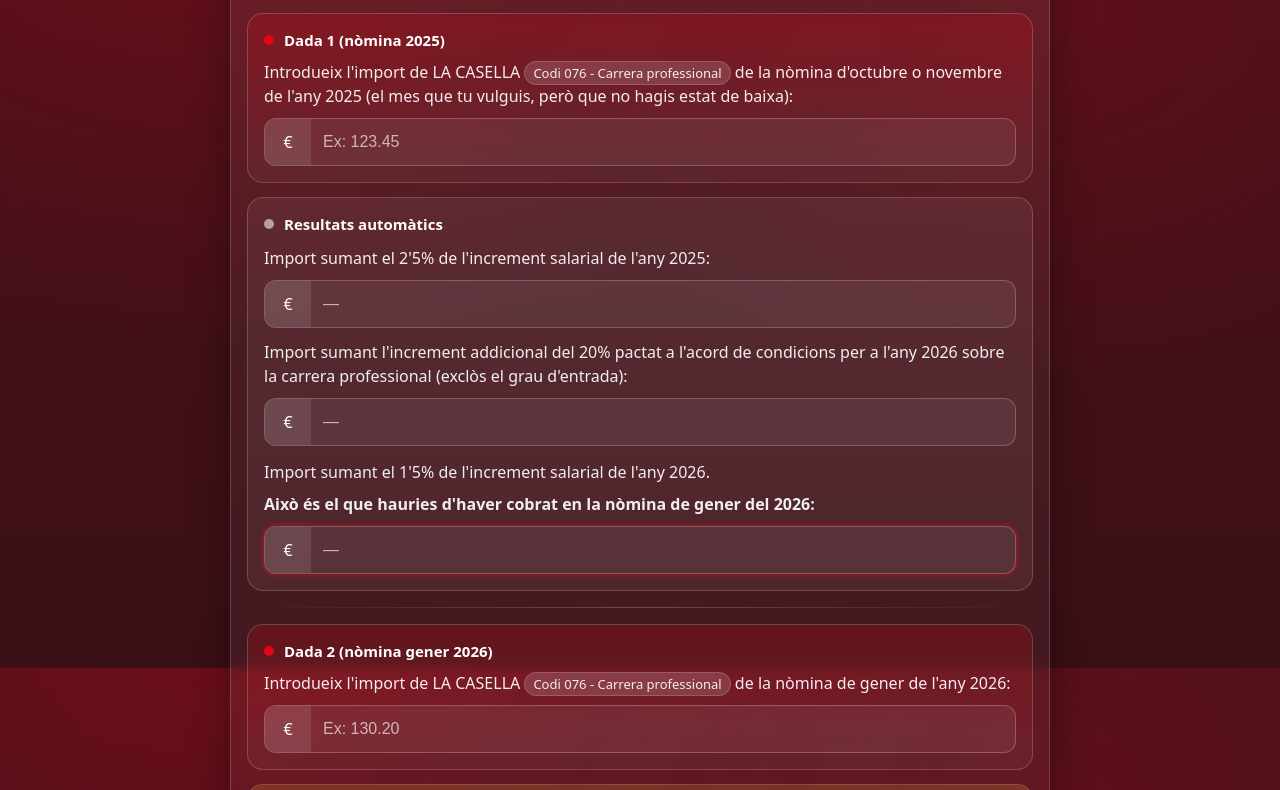
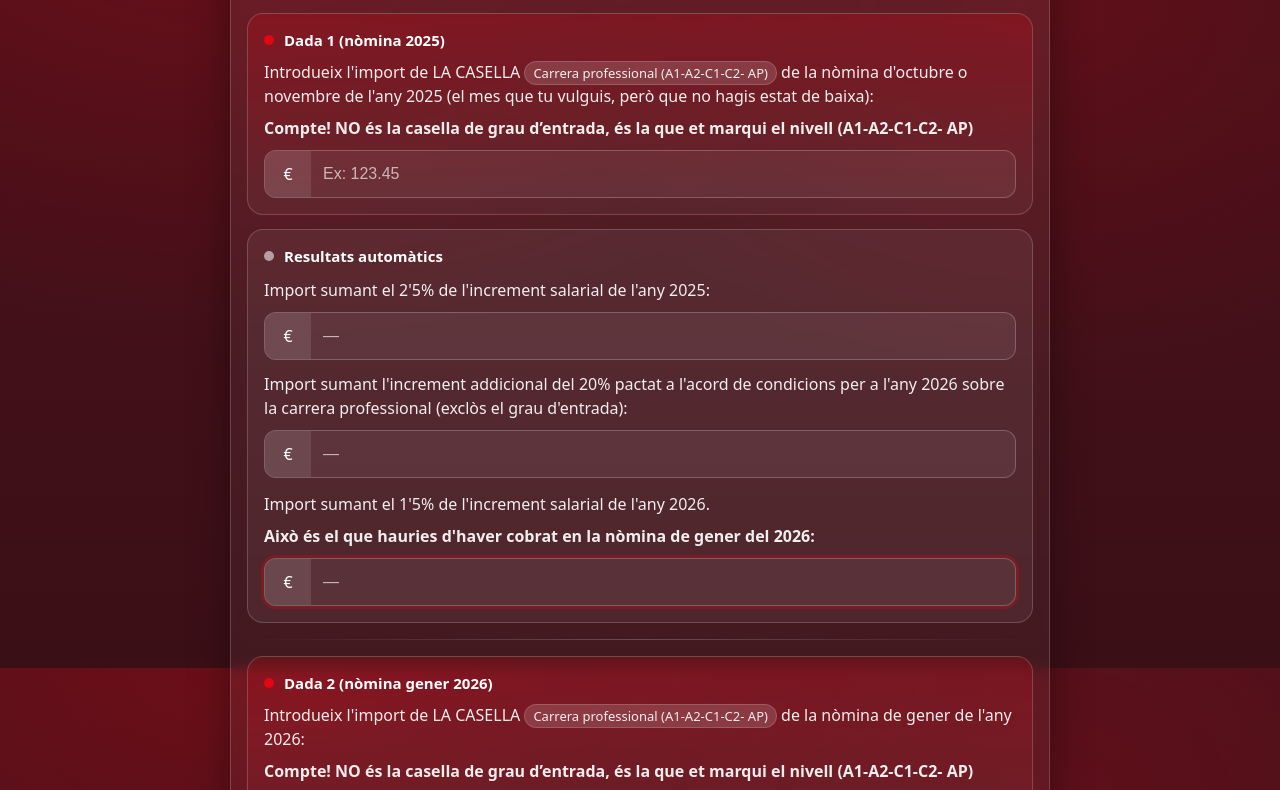
Before and after one commit to CCOOAjuntamentSantBoi/calculadora, a plain HTML site: page index.html in a window 1280 px wide. Shown: the part 132-922 px from the top of the page. Drawn offline with Linux system fonts and the light colour scheme.

Commit message:
Update index.html

```diff
--- a/index.html
+++ b/index.html
@@ -235,8 +235,8 @@
           </div>
 
           <label class="cp-label" for="x">
-            Introdueix l'import de LA CASELLA <span class="cp-pill">Codi 076 - Carrera professional</span>
-            de la nòmina d'octubre o novembre de l'any 2025 (el mes que tu vulguis, però que no hagis estat de baixa):
+            Introdueix l'import de LA CASELLA <span class="cp-pill">Carrera professional (A1-A2-C1-C2- AP)</span> de la nòmina d'octubre o novembre de l'any 2025 (el mes que tu vulguis, però que no hagis estat de baixa):
+            <strong class="cp-strong">Compte! NO és la casella de grau d’entrada, és la que et marqui el nivell (A1-A2-C1-C2- AP)</strong>
           </label>
 
           <div class="cp-field">
@@ -293,8 +293,8 @@
           </div>
 
           <label class="cp-label" for="y">
-            Introdueix l'import de LA CASELLA <span class="cp-pill">Codi 076 - Carrera professional</span>
-            de la nòmina de gener de l'any 2026:
+            Introdueix l'import de LA CASELLA <span class="cp-pill">Carrera professional (A1-A2-C1-C2- AP)</span> de la nòmina de gener de l'any 2026:
+            <strong class="cp-strong">Compte! NO és la casella de grau d’entrada, és la que et marqui el nivell (A1-A2-C1-C2- AP)</strong>
           </label>
 
           <div class="cp-field">
```
